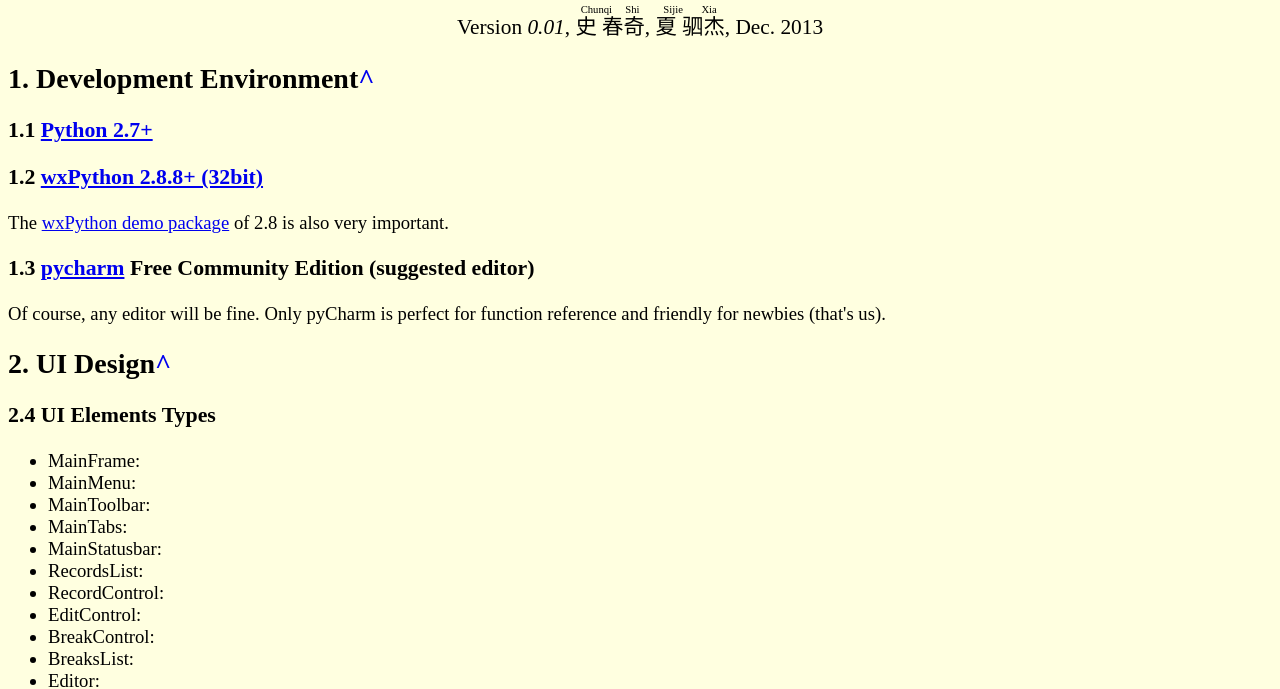
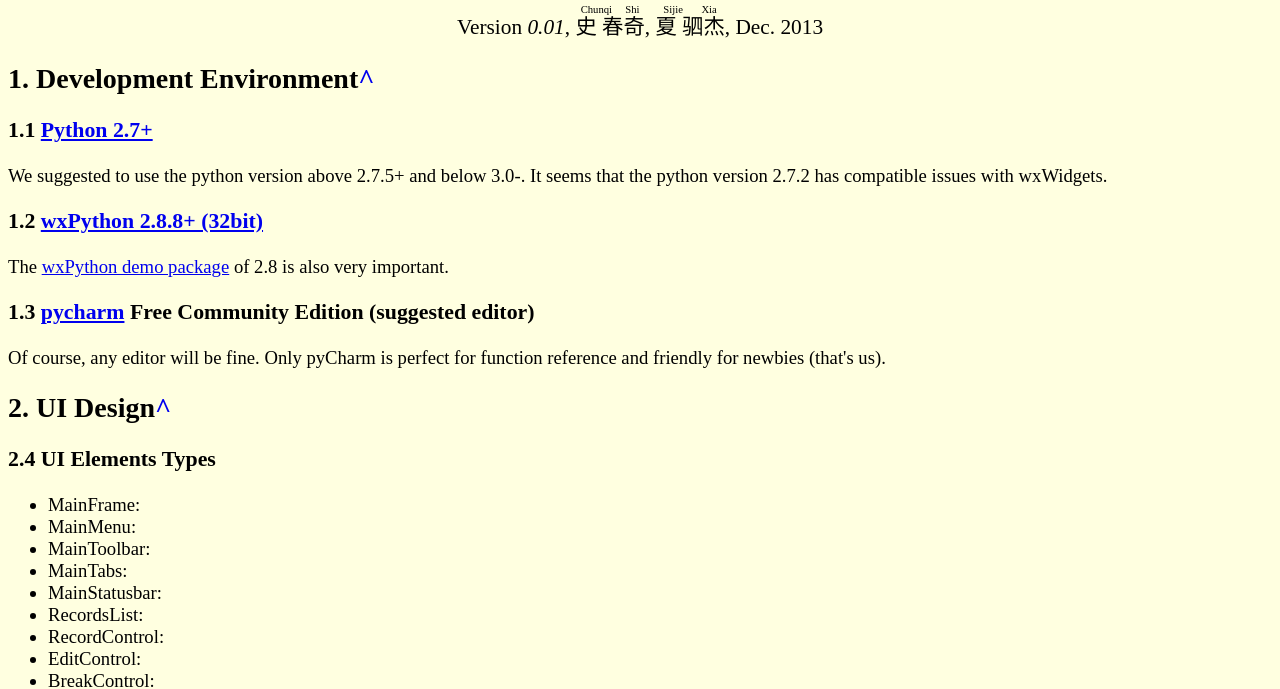
Before and after one commit to bibiparrot/bibiparrot, a plain HTML site: page dev-docs/bibiparrot-shi-2013-12-20.html in a window 1280 px wide. Shown: the part 119-808 px from the top of the page. Drawn offline with Linux system fonts and the light colour scheme.

Commit message:
Update the dev-docs for the troubleshooting of the problems running on xp machine.

```diff
--- a/dev-docs/bibiparrot-shi-2013-12-20.html
+++ b/dev-docs/bibiparrot-shi-2013-12-20.html
@@ -93,9 +93,9 @@
 
 <a name="dev-env" />
 <h2>Development Environment<a href="#_top_" style="text-decoration: none;">^</a></h2>
-<h3><a href="http://www.python.org/download/releases/2.7/" target="_blank">Python 2.7+</a> </h3>
+<h3><a href="http://www.python.org/download/releases/2.7/" target="_blank">Python 2.7+</a> </h3> <p> We suggested to use the python version above 2.7.5+ and below 3.0-. It seems that the python version 2.7.2 has compatible issues with wxWidgets. </p>
 <h3><a href="http://wxpython.org/" target="_blank">wxPython 2.8.8+ (32bit)</a> </h3>
-<p> The <a href="http://sourceforge.net/projects/wxpython/files/wxPython/2.8.10.1/" target="_blank">wxPython demo package</a>  of 2.8 is also very important.
+ <p> The <a href="http://sourceforge.net/projects/wxpython/files/wxPython/2.8.10.1/" target="_blank">wxPython demo package</a>  of 2.8 is also very important.
 </p>
 <h3><a href="http://www.jetbrains.com/pycharm/" target="_blank">pycharm</a> Free Community Edition (suggested editor) </h3>
 <p>
```
